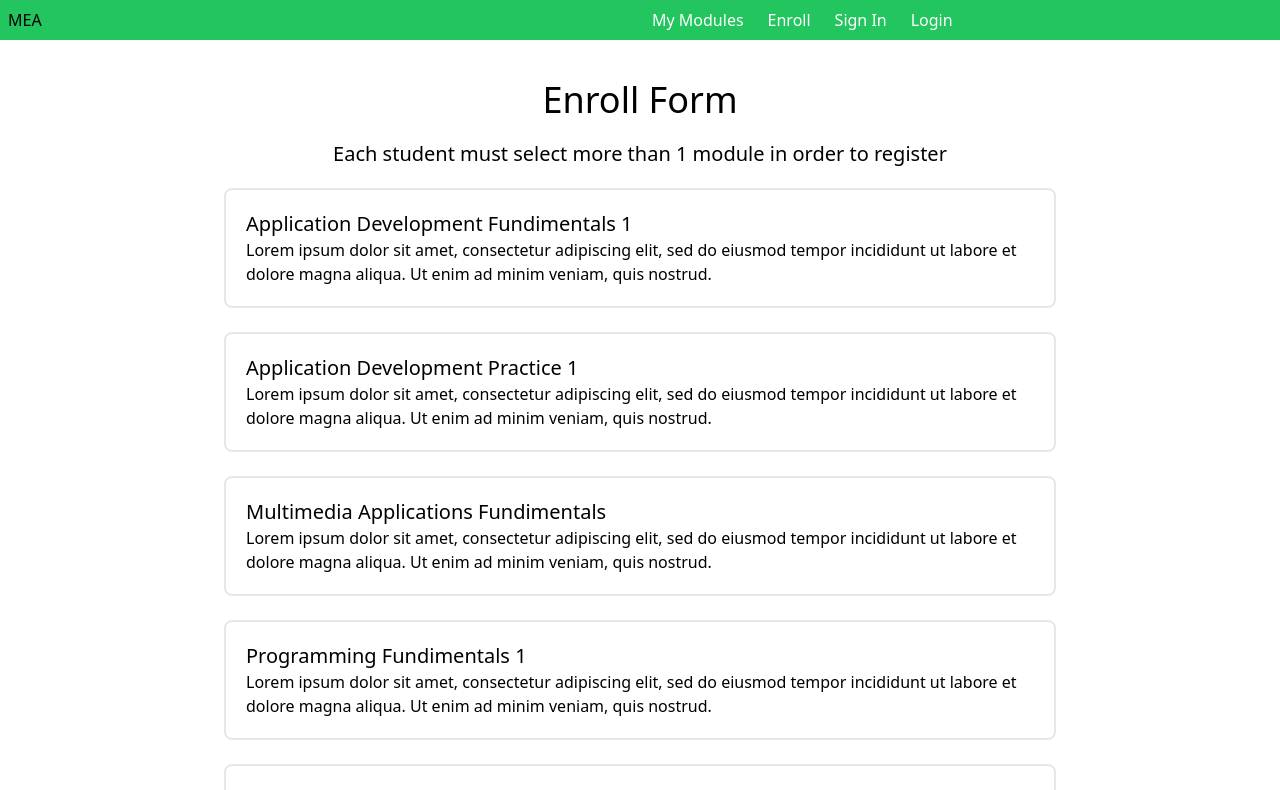
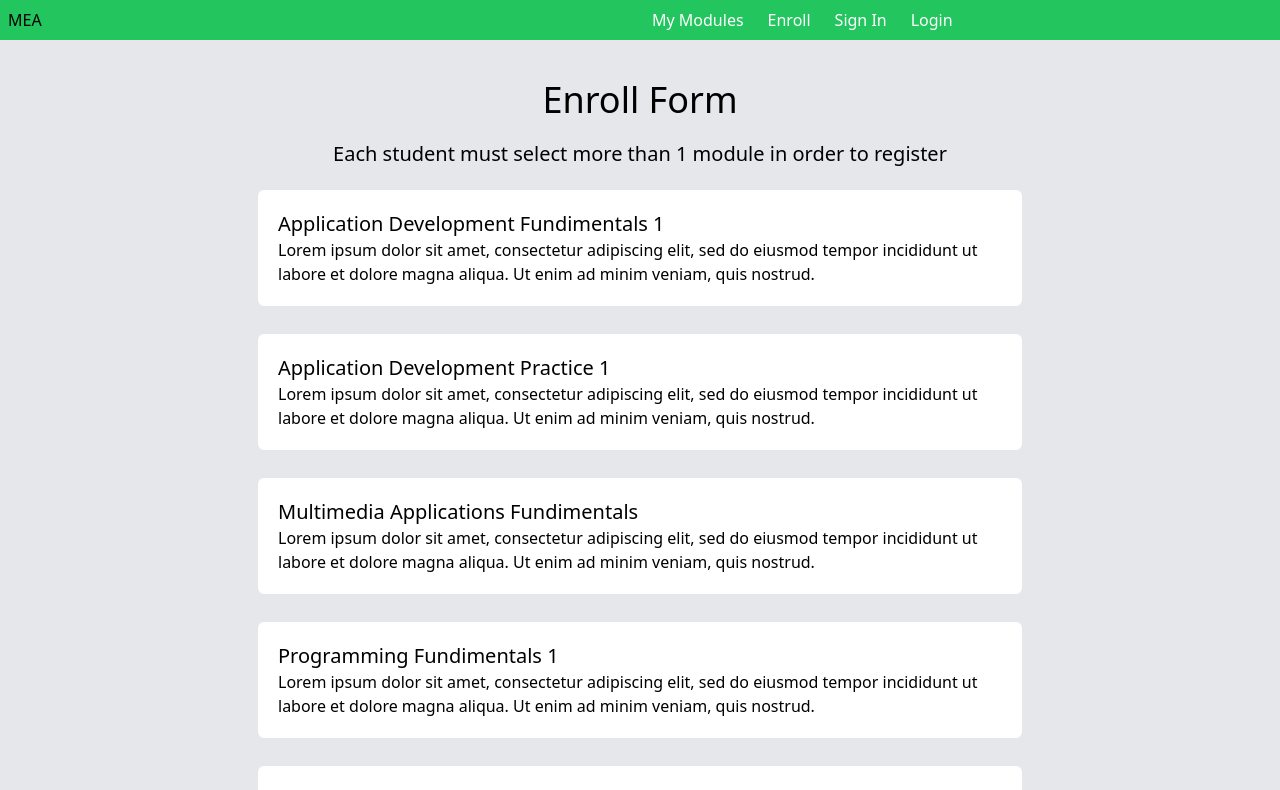
Before and after one commit to sonwabileIT/mea, an Angular app: page /enroll in a window 1280 px wide. Shown: the top 790 px of the page. Built offline with nearby package versions, Linux system fonts and the light colour scheme; data requests are answered from the project's data file.

Commit message:
ui: update user interface

```diff
--- a/src/app/auth/login/login.component.html
+++ b/src/app/auth/login/login.component.html
@@ -1,7 +1,7 @@
 <form [formGroup]="loginForm">
 
 <div>
-    <div class="bg-gray-100 border-2 border-gray-100 rounded-lg max-w-screen-sm mx-auto my-24 shadow-2xl">
+    <div class="bg-white p-4 rounded-md max-w-screen-sm mx-auto my-24 shadow-lg">
         <div class="my-5">
             <h2 class="text-center text-3xl">Login</h2>
         </div>
--- a/src/app/auth/signup/signup.component.html
+++ b/src/app/auth/signup/signup.component.html
@@ -1,5 +1,5 @@
 <form [formGroup]="userForm">
-    <div class="bg-gray-100 border-2 border-gray-100 rounded-lg max-w-screen-sm mx-auto my-10 shadow-2xl">
+    <div class="bg-white p-4 rounded-md max-w-screen-sm mx-auto my-10 shadow-lg">
         <div class="my-5">
             <h2 class="text-center text-3xl">Sign Up</h2>
         </div>
--- a/src/app/components/module/module.component.html
+++ b/src/app/components/module/module.component.html
@@ -1,6 +1,6 @@
 <li>
     <input type="checkbox" class="hidden peer">
-    <label  class="inline-flex items-center justify-between p-5 hover:bg-slate-200 border-2 w-full cursor-pointer rounded-lg peer-checked:border-green-500">
+    <label  class="inline-flex items-center justify-between p-5 bg-white border-2 hover:border-blue-500  w-full cursor-pointer rounded-lg peer-checked:border-green-500">
         <div class="block">
             <div class="text-xl">{{module.title}}</div>
             <div>{{module.description}}</div>
--- a/src/app/pages/enroll/enroll.component.html
+++ b/src/app/pages/enroll/enroll.component.html
@@ -1,7 +1,7 @@
-<div class="mx-24 my-5">
+<div class="mx-auto my-5">
     <div class="text-4xl text-center py-5">Enroll Form</div>
     <div class="text-xl text-center">Each student must select more than 1 module in order to register</div>
-    <div class="mx-28 my-5">
+    <div class="mx-auto max-w-screen-md my-5">
         <ul class="grid gap-6">
 
             <app-module *ngFor="let module of moduleList" [module]="module"></app-module>
--- a/src/app/pages/my-modules/my-modules.component.html
+++ b/src/app/pages/my-modules/my-modules.component.html
@@ -1,3 +1,4 @@
+<div class="mx-auto max-w-screen-xl">
     <div>
         <div class="text-4xl text-center py-5">My Modules</div>
     </div>
@@ -10,7 +11,7 @@
         <p class="my-4">Modules you are enrolled in...</p>
         <ul class="grid grid-cols-3 gap-6 ">
             <li *ngFor="let user of user.usermodules" >
-            <label class="inline-flex items-center justify-between p-5 hover:bg-slate-200 border-2 w-full cursor-pointer rounded-lg">
+                <label class="inline-flex items-center justify-between p-5 bg-white hover:shadow-lg border-2 border-white w-full cursor-pointer rounded-lg">
                     <div class="block">
                         <div class="text-xl">{{user.title}}</div>
                         <div>{{user.description}}</div>
@@ -19,3 +20,4 @@
             </li>
         </ul>
     </div>
+</div>
--- a/src/index.html
+++ b/src/index.html
@@ -7,7 +7,7 @@
   <meta name="viewport" content="width=device-width, initial-scale=1">
   <link rel="icon" type="image/x-icon" href="favicon.ico">
 </head>
-<body>
+<body class="bg-gray-200">
   <app-root></app-root>
 </body>
 </html>
```
Lines whose indentation alone changed are shown as unchanged.
